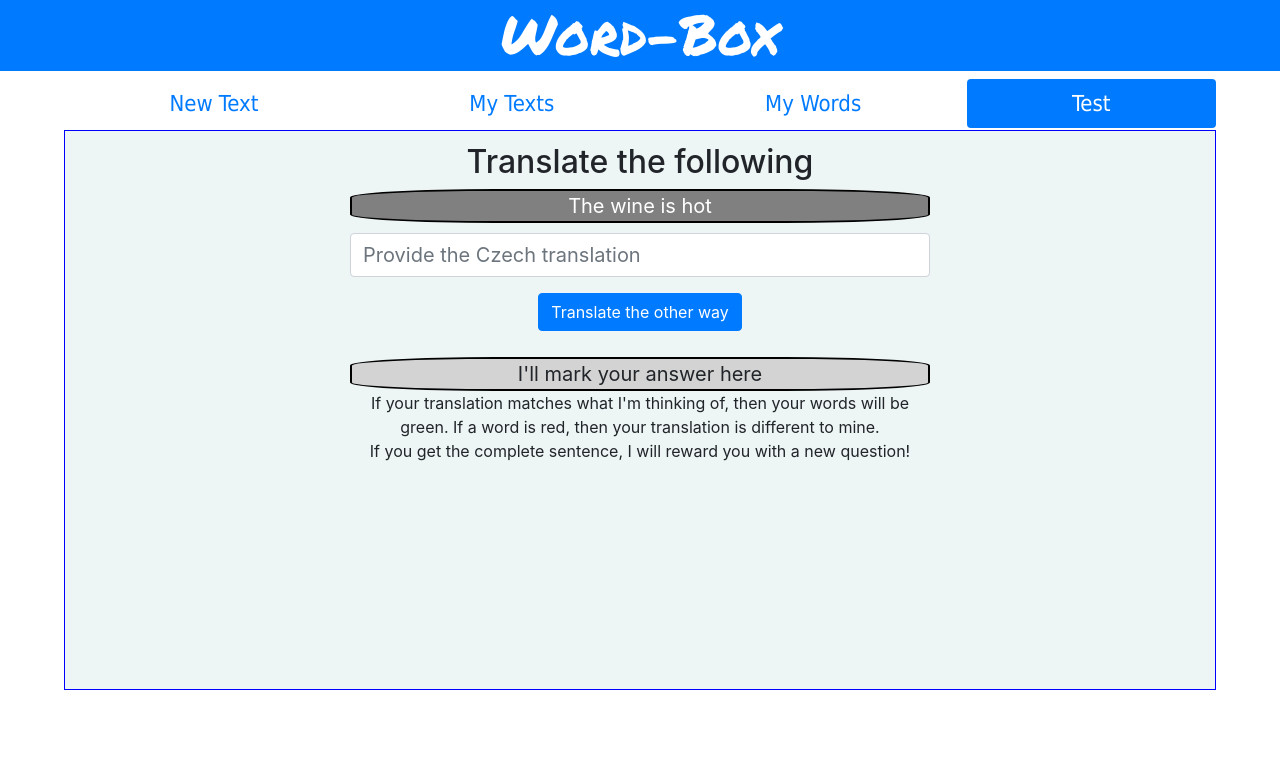
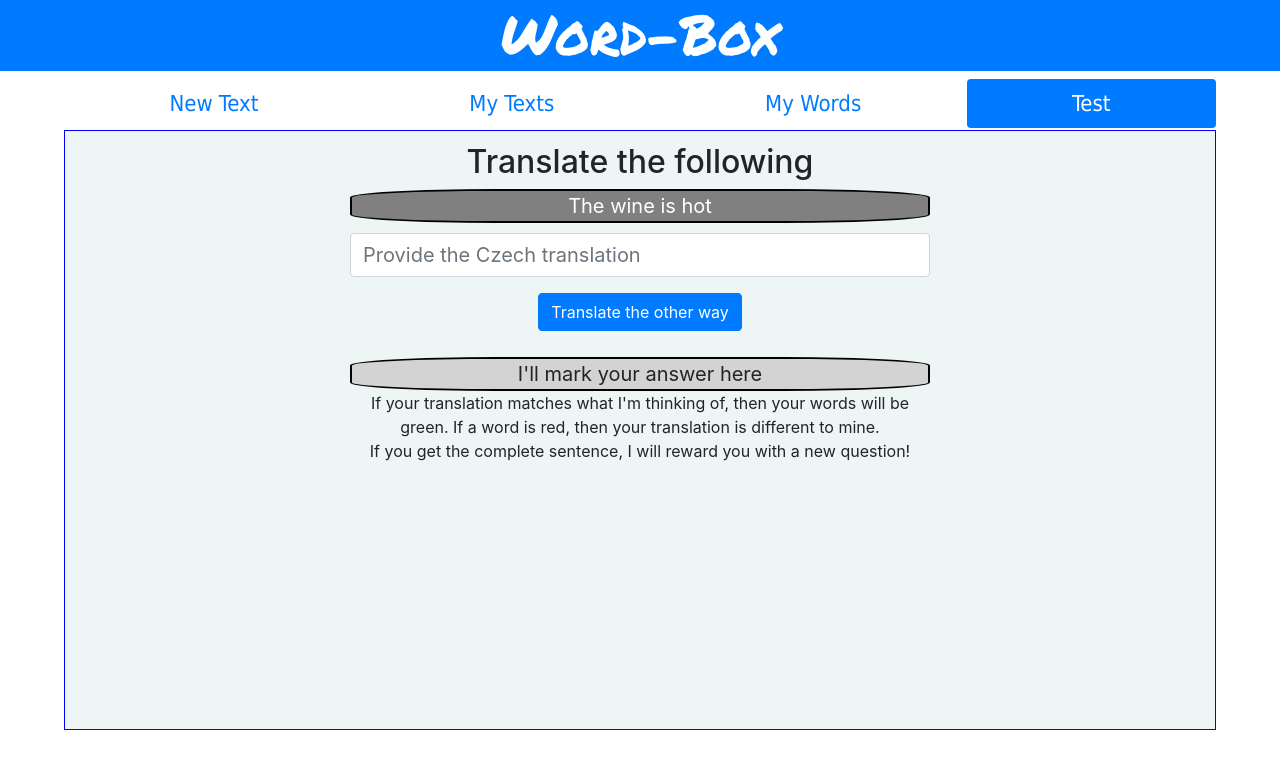
Before and after one commit to tommcandrew/Word-Box, a React (Create React App) app: page / in a window 1280 px wide. Shown: the top 768 px of the page. Built offline with nearby package versions, Linux system fonts and the light colour scheme.

Commit message:
increased height of blue wrapper by 5vh

```diff
--- a/src/App.css
+++ b/src/App.css
@@ -25,7 +25,7 @@
   margin: 2px auto;
   padding: 2px;
   border: 1px solid blue;
-  min-height: 70vh;
+  min-height: 75vh;
 }
 
 #tabs-div {
```
